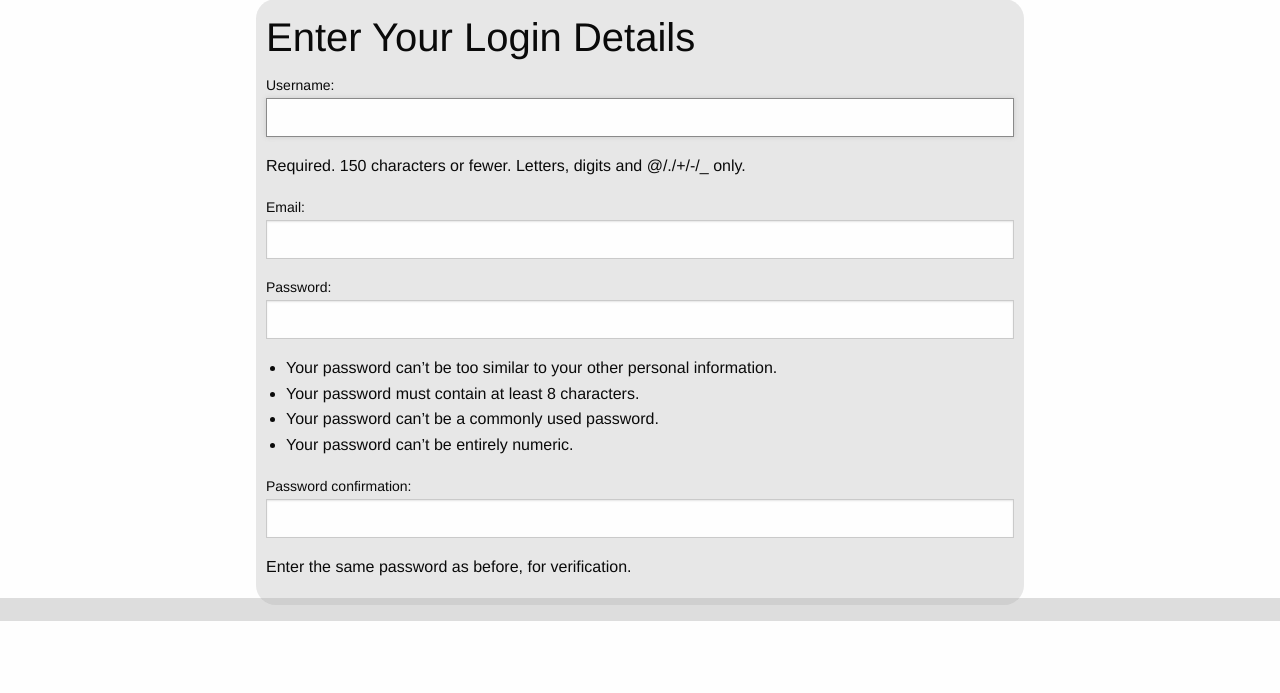
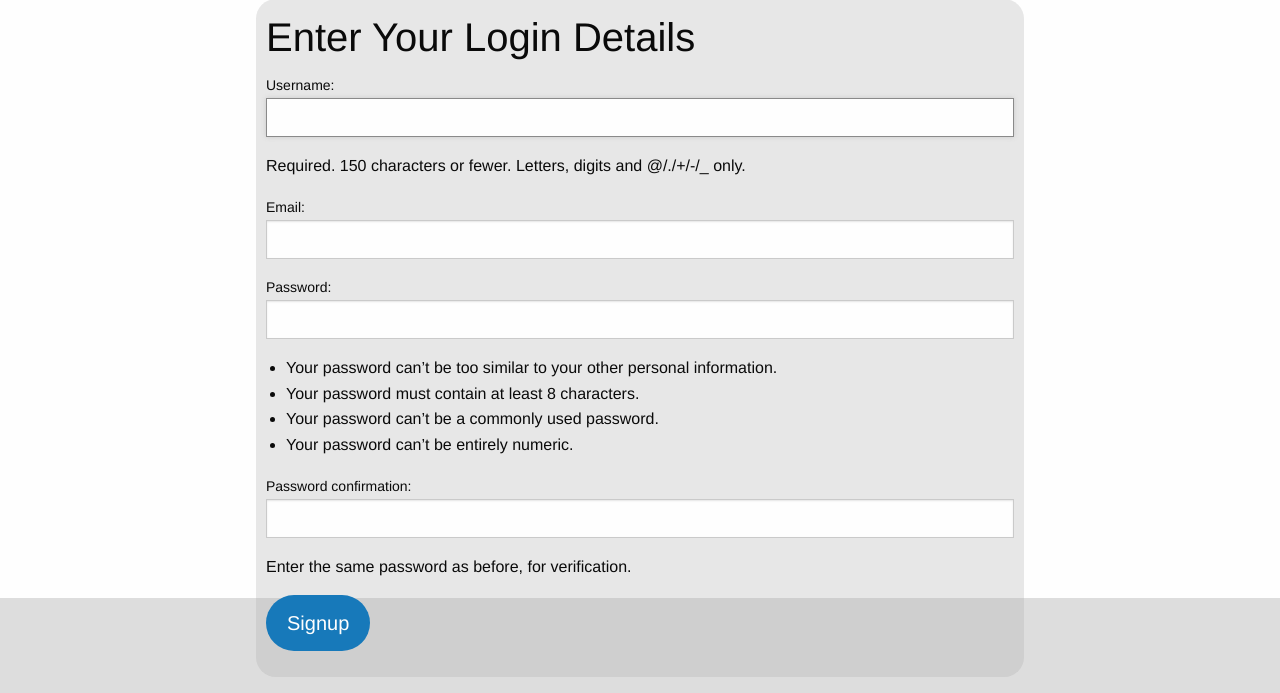
Before and after one commit to SurtMcGert/Software-Engineering-Project, a Django app: page /auth/signup in a window 1280 px wide. Shown: the part 202-895 px from the top of the page. Before the commit the page ends 823 px from the top, so only its background shows below. Run offline with Django 4.2, Linux system fonts and the light colour scheme; some libraries are stand-ins or nearby versions.

Commit message:
fixed login page

```diff
--- a/SeProject/templates/registration/signup.html
+++ b/SeProject/templates/registration/signup.html
@@ -9,8 +9,14 @@
     </head>
     <body>
         <h2>Enter Your Login Details</h2>
-        {% csrf_token %}
-        {{ form.as_p }}
+        <form method="POST" enctype="multipart/form-data">
+            <!-- Security token -->
+            {% csrf_token %}
+
+            <!-- Using the formset -->
+            {{ form.as_p }}
+            <button type="submit" class="large button">Signup</button>
+        </form>
     </body>
 </html>
 {% endblock page %}
```
Also changed, not shown: 1 other file.
